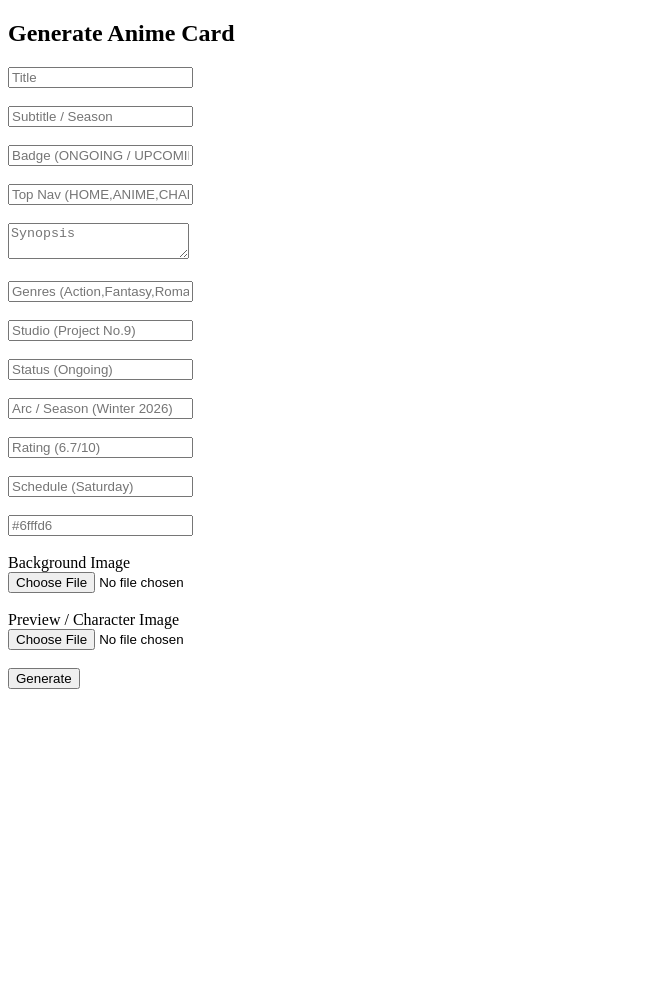
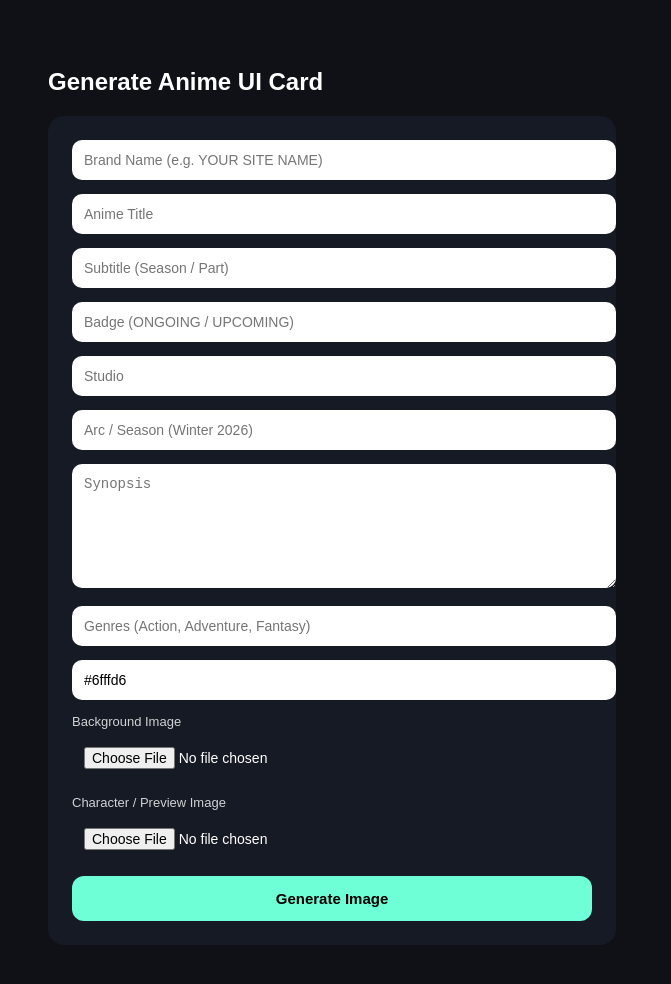
Before and after one commit to AkaneSakuramori/thumb, a website: page public/index.html in a window 1280 px wide. Shown: the whole page, without its empty margins (0-671 px from the left). Before the commit the page ends 800 px from the top, so only its background shows below. Drawn offline with Linux system fonts and the light colour scheme.

Commit message:
Update index.html

```diff
--- a/public/index.html
+++ b/public/index.html
@@ -1,39 +1,94 @@
 <!DOCTYPE html>
 <html>
 <head>
-  <title>Poster Generator</title>
+  <title>Anime Card Generator</title>
+  <style>
+    body {
+      font-family: Arial, sans-serif;
+      background: #0f1117;
+      color: white;
+      padding: 40px;
+    }
+
+    h2 {
+      margin-bottom: 20px;
+    }
+
+    form {
+      max-width: 520px;
+      background: #161a24;
+      padding: 24px;
+      border-radius: 16px;
+    }
+
+    input, textarea {
+      width: 100%;
+      padding: 12px;
+      margin-bottom: 14px;
+      border-radius: 10px;
+      border: none;
+      outline: none;
+      font-size: 14px;
+    }
+
+    textarea {
+      min-height: 100px;
+      resize: vertical;
+    }
+
+    label {
+      font-size: 13px;
+      opacity: 0.8;
+      margin-bottom: 6px;
+      display: block;
+    }
+
+    button {
+      width: 100%;
+      padding: 14px;
+      background: #6fffd6;
+      color: black;
+      font-weight: bold;
+      border: none;
+      border-radius: 12px;
+      cursor: pointer;
+      font-size: 15px;
+    }
+  </style>
 </head>
 <body>
-  <h2>Generate Anime Card</h2>
+
+  <h2>Generate Anime UI Card</h2>
 
   <form action="/generate" method="post" enctype="multipart/form-data">
 
-    <input name="title" placeholder="Title" required><br><br>
-    <input name="subtitle" placeholder="Subtitle / Season" required><br><br>
+    <input name="brand" placeholder="Brand Name (e.g. YOUR SITE NAME)" required>
 
-    <input name="badge" placeholder="Badge (ONGOING / UPCOMING)"><br><br>
+    <input name="title" placeholder="Anime Title" required>
 
-    <input name="nav" placeholder="Top Nav (HOME,ANIME,CHARACTERS,GALLERY)"><br><br>
+    <input name="subtitle" placeholder="Subtitle (Season / Part)" required>
 
-    <textarea name="synopsis" placeholder="Synopsis" required></textarea><br><br>
+    <input name="badge" placeholder="Badge (ONGOING / UPCOMING)">
 
-    <input name="genres" placeholder="Genres (Action,Fantasy,Romance)"><br><br>
+    <input name="studio" placeholder="Studio">
 
-    <input name="studio" placeholder="Studio (Project No.9)"><br><br>
-    <input name="status" placeholder="Status (Ongoing)"><br><br>
-    <input name="arc" placeholder="Arc / Season (Winter 2026)"><br><br>
-    <input name="rating" placeholder="Rating (6.7/10)"><br><br>
-    <input name="schedule" placeholder="Schedule (Saturday)"><br><br>
+    <input name="arc" placeholder="Arc / Season (Winter 2026)">
 
-    <input name="accentColor" placeholder="#6fffd6" required><br><br>
+    <textarea name="synopsis" placeholder="Synopsis" required></textarea>
 
-    <label>Background Image</label><br>
-    <input type="file" name="backgroundImage" accept="image/*" required><br><br>
+    <input name="genres" placeholder="Genres (Action, Adventure, Fantasy)">
 
-    <label>Preview / Character Image</label><br>
-    <input type="file" name="characterImage" accept="image/*" required><br><br>
+    <input name="accentColor" placeholder="Accent Color (#6fffd6)" value="#6fffd6" required>
 
-    <button type="submit">Generate</button>
+    <label>Background Image</label>
+    <input type="file" name="backgroundImage" accept="image/*" required>
+
+    <label>Character / Preview Image</label>
+    <input type="file" name="characterImage" accept="image/*" required>
+
+    <button type="submit">Generate Image</button>
+
   </form>
+
 </body>
 </html>
```
